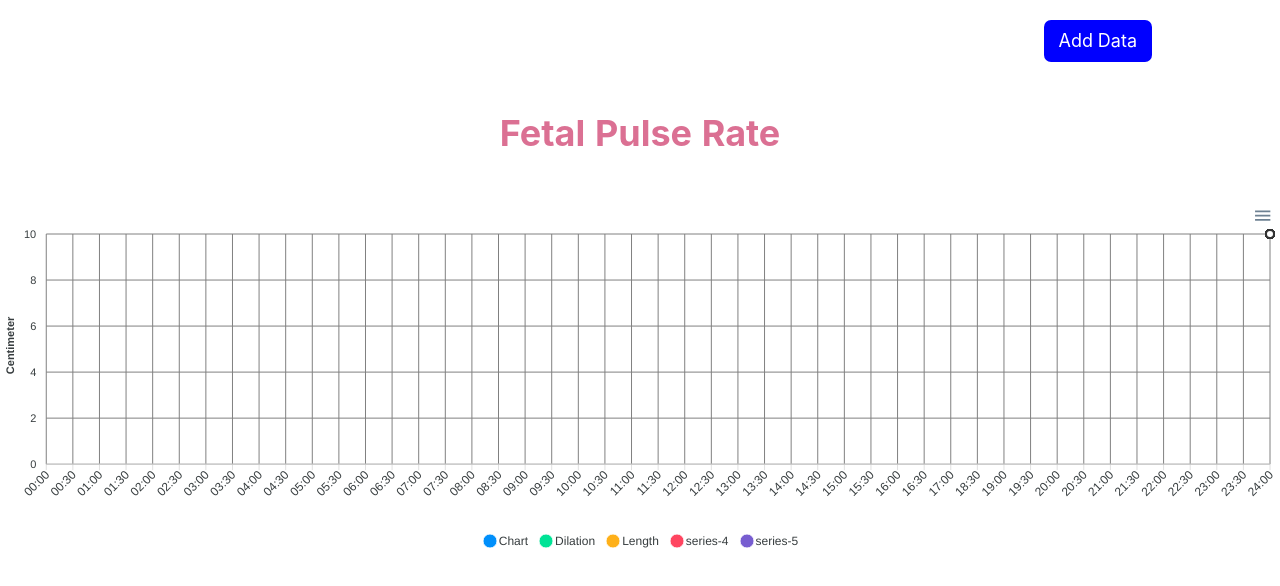
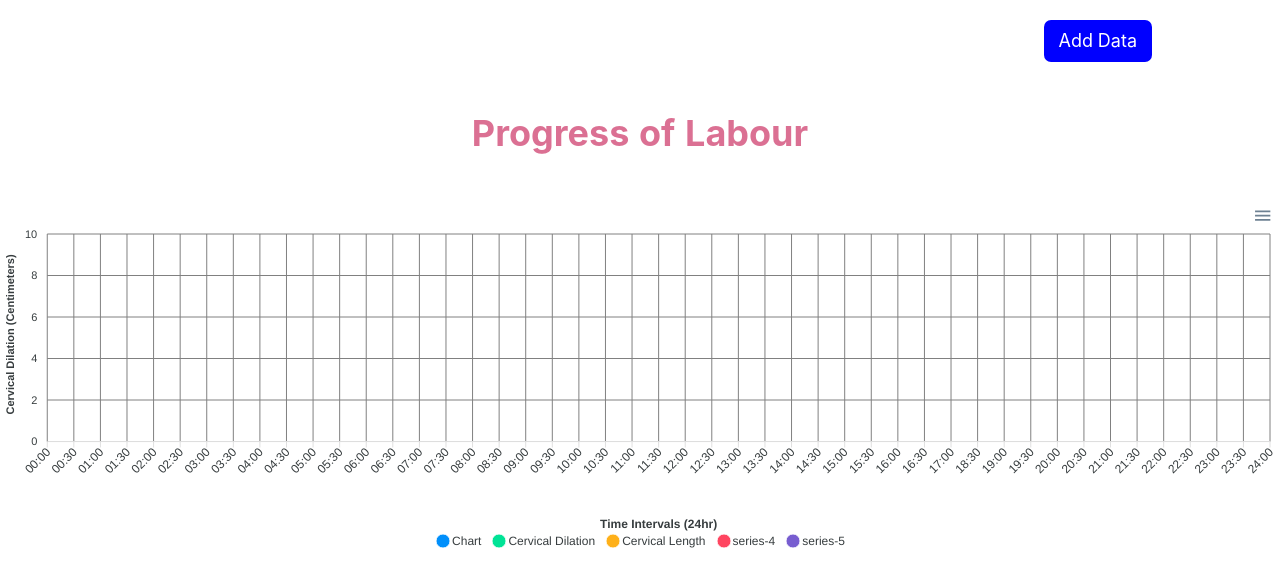
Before and after one commit to vsFrontend/React-graphs, a React (Create React App) app: page / in a window 1280 px wide. Shown: the top 586 px of the page. Built offline with nearby package versions, Linux system fonts and the light colour scheme.

Commit message:
Added position images over points, corrected all labels.

```diff
--- a/src/components/PulseRate/index.js
+++ b/src/components/PulseRate/index.js
@@ -7,6 +7,7 @@ const xAxisLabels = ['00:00', '00:30', '01:00', '01:30', '02:00', '02:30', '03:0
 const PulseRate = () => {
   const [cDilationData, setCDilationData] = useState(initialNullArray);
   const [length, setLength] = useState(initialNullArray);
+  const [position, setPosition] = useState(initialNullArray);
 
   const [actionLine, setActionLine] = useState(false);
   const [actionLineData, setActionLineData] = useState([]);
@@ -15,6 +16,7 @@ const PulseRate = () => {
   const getAllData = async () => {
     let cDilation = [...cDilationData];
     let lengthData = [...length];
+    let positionData = [...position];
     let actionLinePoints = [];
     let hourAgoArray = [];
     const result = await localStorage.getItem("MyData") || "{}";
@@ -23,19 +25,21 @@ const PulseRate = () => {
     Object.keys(checkData).map(item => {
       const selectedIndex = xAxisLabels.findIndex(label => item === label)
       cDilation[selectedIndex] = checkData[item].CDilation;
+      positionData[selectedIndex] = checkData[item]?.position;
       lengthData[selectedIndex] = checkData[item].PcLength;
     });
 
     if (cDilation?.includes(4)) {
       setActionLine(true)
     }
-    let actionLineIndex = cDilation?.findIndex(a => a === 4);
+    let actionLineIndex = cDilation?.findIndex(dilationPoint => dilationPoint === 4);
     if (actionLineIndex !== -1) {
       actionLinePoints = new Array(actionLineIndex || 1)?.fill(null);
       let twoHourAgoIndex = actionLineIndex + 4;
       hourAgoArray = new Array(twoHourAgoIndex || 1).fill(null);
     }
     setCDilationData(cDilation);
+    setPosition(positionData);
     setLength(lengthData);
     setActionLineData(actionLinePoints);
     setHourAgoData(hourAgoArray);
@@ -45,6 +49,14 @@ const PulseRate = () => {
     getAllData();
   }, [actionLineData?.length]);
 
+  const annotationObj = {};
+  xAxisLabels.map((item, index) => {
+    annotationObj[item] = {
+      dilation: cDilationData[index],
+      presentation: position[index],
+    }
+  });
+
   const seriesSet = [
     {
       name: 'Chart',
@@ -52,21 +64,21 @@ const PulseRate = () => {
       data: initialNullArray,
     },
     {
-      name: 'Dilation',
+      name: 'Cervical Dilation',
       type: 'line',
       data: cDilationData
     }, {
-      name: 'Length',
+      name: 'Cervical Length',
       type: 'line',
       data: length
     }
     , actionLine ? {
-      name: 'Action',
+      name: 'Action Line',
       type: 'line',
       data: [...actionLineData, 4, 5, 6, 7, 8, 9, 10]
     } : {},
     actionLine ? {
-      name: "Alert",
+      name: "Alert Line",
       type: 'line',
       data: [...hourAgoData, 4, 5, 6, 7, 8, 9, 10]
     } : {},
@@ -86,19 +98,17 @@ const PulseRate = () => {
       curve: ['straight', 'straight', 'stepline', 'straight', 'straight']
     },
     annotations: {
-      // position: 'front' ,
-      points: cDilationData.map((item, i) => {
+      points: Object.keys(annotationObj).map(item => {
         return (
           {
-            x: item,
-            y: item,
-
-            images: {
-              path: 'https://cdn.pixabay.com/photo/2020/07/01/12/58/icon-5359553_1280.png',
-              width: 20,
-              height: 20,
-              // offsetX: item * 100,
-              // offsetY:item * 100,
+            x: annotationObj[item].dilation ? item : 0,
+            y: annotationObj[item].dilation,
+            marker: {
+              size: 0
+            },
+            image: {
+              path: annotationObj[item].presentation,
+              offsetY: 10
             }
           }
         )
@@ -118,12 +128,15 @@ const PulseRate = () => {
       },
     },
     xaxis: {
+      title: {
+        text: 'Time Intervals (24hr)',
+      },
       type: 'categories',
       categories: xAxisLabels,
     },
     yaxis: {
       title: {
-        text: 'Centimeter',
+        text: 'Cervical Dilation (Centimeters)',
       },
       min: 0,
       max: 10
@@ -137,7 +150,6 @@ const PulseRate = () => {
             return y.toFixed(0) + " points";
           }
           return y;
-
         }
       }
     }
@@ -145,7 +157,7 @@ const PulseRate = () => {
 
   return (
     <div>
-      <h2 className="heading">Fetal Pulse Rate </h2>
+      <h2 className="heading">Progress of Labour</h2>
       <ReactApexChart
         options={optionsSet}
         series={seriesSet}
```
